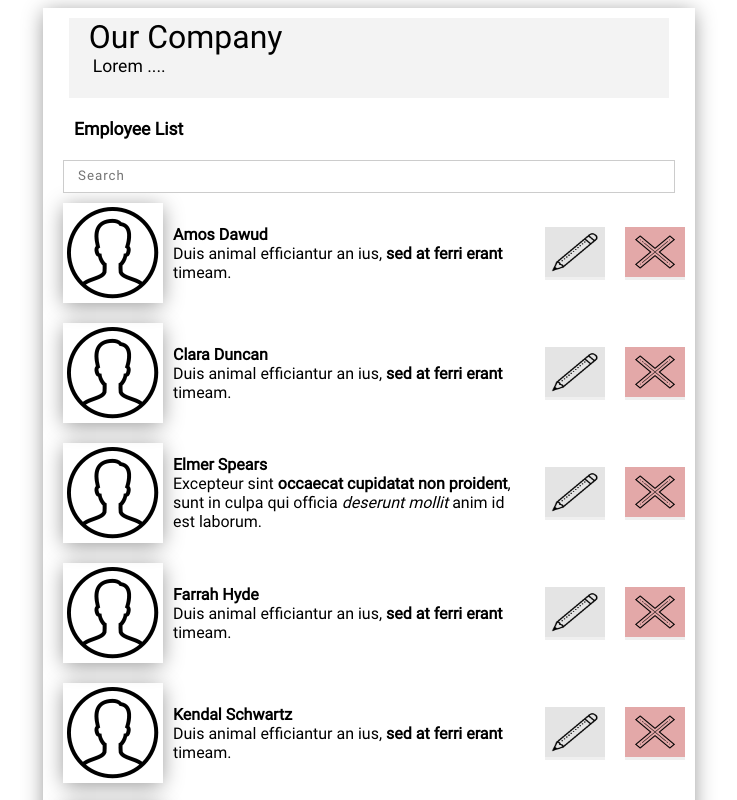
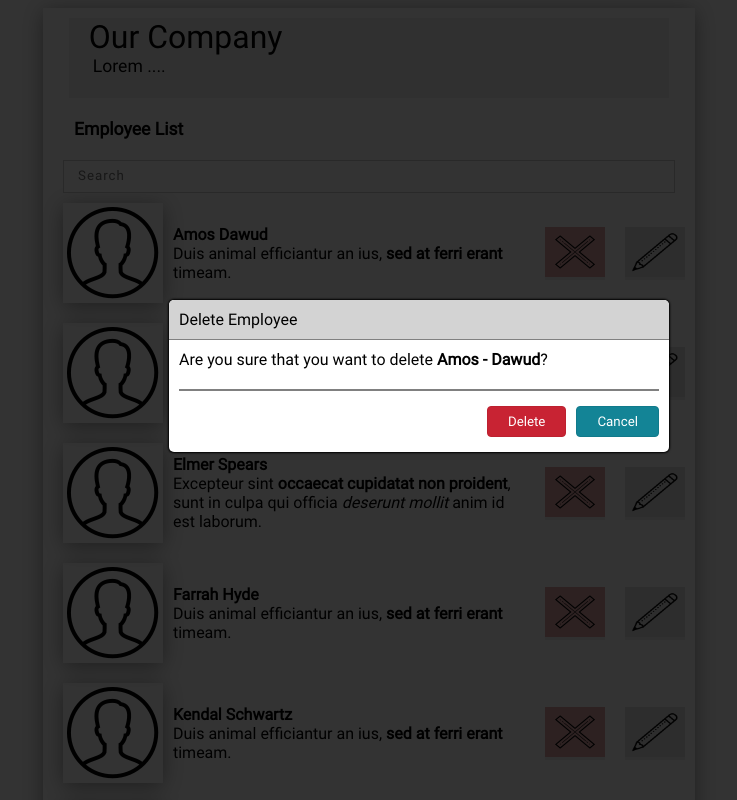
Before and after one commit to alina-olaru/EmployeesManagement, an Angular app in the folder EmployeesManagementApp/: page / in a window 1280 px wide. Both pictures are taken after a click on the button 846 px from the left and 253 px from the top of the page. Shown: the top 800 px of the page, without its empty margins (271-1008 px from the left). Built offline with nearby package versions, Linux system fonts and the light colour scheme.

Commit message:
Confirm dialog modal logic created

```diff
--- a/EmployeesManagementApp/src/app/app.module.ts
+++ b/EmployeesManagementApp/src/app/app.module.ts
@@ -1,3 +1,4 @@
+import { SharedModule } from './shared/shared.module';
 import { BrowserModule } from '@angular/platform-browser';
 import { NgModule } from '@angular/core';
 
@@ -28,7 +29,8 @@ import { FilterEmployeePipe } from './pipes/filter-employee.pipe';
     AppRoutingModule,
     HttpClientModule,
     BrowserAnimationsModule,
-    FormsModule
+    FormsModule,
+    SharedModule
   ],
   providers: [],
   bootstrap: [AppComponent]
--- a/EmployeesManagementApp/src/app/employee/employee.component.html
+++ b/EmployeesManagementApp/src/app/employee/employee.component.html
@@ -7,13 +7,14 @@
       <div class="" [innerHTML]="employee.Details"></div>
     </div>
     <div class="d-flex center-end">
+      <button class="button" (click)="DeleteEmployee()">
+        <img class="delete-button employee-man-button" src="../../assets/images/delete-user.png" />
+      </button>
+    </div>
+    <div class="d-flex center-end">
       <button class="button" [disabled]="employee.Blocked">
         <img class="edit-button employee-man-button" src="../../assets/images/edit-user.png" />
       </button>
     </div>
-    <div class="d-flex center-end">
-      <button class="button">
-        <img class="delete-button employee-man-button" src="../../assets/images/delete-user.png" />
-      </button>
-    </div>
+
   </div>
--- a/EmployeesManagementApp/src/app/employee/employee.component.ts
+++ b/EmployeesManagementApp/src/app/employee/employee.component.ts
@@ -1,3 +1,5 @@
+import { ConfirmDialogData } from 'src/app/models/confirm-dialog-data';
+import { ConfirmDialogService } from './../shared/confirm-dialog/confirm-dialog.service';
 import { Employee } from './../models/employee';
 import { Component, OnInit, Input, ChangeDetectionStrategy } from '@angular/core';
 import { SafeHtml } from '@angular/platform-browser';
@@ -20,11 +22,24 @@ export class EmployeeComponent implements OnInit {
   @Input('employee') employee: Employee;
   description: SafeHtml;
 
-  constructor() {
+  constructor(private confirmDialogService: ConfirmDialogService) {
 
   }
 
   ngOnInit(): void {
     console.log(this.employee);
   }
+
+  DeleteEmployee(){
+    this.confirmDialogService.OpenModal(
+      {
+        title: "Delete Employee",
+        content: `Are you sure that you want to delete <b>${this.employee.FirstName} - ${this.employee.SecondName}</b>?`,
+        deleteText: "Delete",
+        dismissText: "Cancel"
+      } as ConfirmDialogData
+    ).subscribe(response => {
+      console.log(response);
+    })
+  }
 }
--- a/EmployeesManagementApp/src/app/home/home.component.html
+++ b/EmployeesManagementApp/src/app/home/home.component.html
@@ -17,4 +17,6 @@
     </div>
     <ema-employees-list class="d-flex display-column flex-self-stretch" [filter]="searchKey"></ema-employees-list>
   </div>
+
+  <ema-confirm-dialog></ema-confirm-dialog>
 </div>
--- /dev/null
+++ b/EmployeesManagementApp/src/app/models/confirm-dialog-data.ts
@@ -0,0 +1,6 @@
+export class ConfirmDialogData {
+  title: string;
+  content: string;
+  deleteText: string;
+  dismissText: string;
+}
--- /dev/null
+++ b/EmployeesManagementApp/src/app/models/confirm-dialog-model.ts
@@ -0,0 +1,6 @@
+import { ConfirmDialogType } from './confirm-dialog-type.enum';
+import { ConfirmDialogData } from './confirm-dialog-data';
+export class ConfirmDialogModel {
+  data: ConfirmDialogData;
+  type: ConfirmDialogType;
+}
--- /dev/null
+++ b/EmployeesManagementApp/src/app/models/confirm-dialog-type.enum.ts
@@ -0,0 +1,5 @@
+export enum ConfirmDialogType {
+  OPEN,
+  CLOSE,
+  DISMISS
+}
--- /dev/null
+++ b/EmployeesManagementApp/src/app/shared/confirm-dialog/confirm-dialog.component.html
@@ -0,0 +1,16 @@
+<div id="overlay" [class]="{'dialog-visible': showDialog}" *ngIf="data!=null"></div>
+<div class="confirm-dialog-modal" [class]="{'dialog-visible': showDialog}" *ngIf="data!=null">
+  <div class="confirm-dialog-title">
+    {{data.title}}
+  </div>
+  <div class="confirm-dialog-content" [innerHTML]="data.content">
+  </div>
+  <div class="confirm-dialog-buttons">
+    <button class="button confirm-button" (click)="Close()">
+      {{data.deleteText}}
+    </button>
+    <button class="button dismiss-button" (click)="Dismiss()">
+      {{data.dismissText}}
+    </button>
+  </div>
+</div>
--- /dev/null
+++ b/EmployeesManagementApp/src/app/shared/confirm-dialog/confirm-dialog.component.scss
@@ -0,0 +1,69 @@
+.dialog-visible{
+  display: initial !important;
+}
+
+#overlay {
+  position: absolute;
+  top: 0px;
+  left: 0px;
+  z-index: 99;
+  background: rgba(0, 0, 0, 0.8);
+  width: 100%;
+  height: 100%;
+  display: none;
+}
+
+.confirm-dialog-modal {
+  background-color: #eee;
+  position: fixed;
+  top: 300px;
+  left: 50%;
+  width: 500px;
+  background: white;
+  margin-left: -200px;
+  box-shadow: 0px 0px 2px 1px black;
+  z-index: 100;
+  border-radius: 5px;
+  display: none;
+
+  .confirm-dialog-title {
+    padding: 10px;
+    background-color: lightgray;
+    border-bottom: 1px solid gray;
+    border-top-left-radius: 5px;
+    border-top-right-radius: 5px;
+  }
+
+  .confirm-dialog-content {
+    margin: 10px;
+    padding-bottom: 20px;
+    border-bottom: 2px solid gray;
+
+  }
+
+  .confirm-dialog-buttons {
+    padding: 5px 10px 15px 10px;
+    text-align: right;
+
+
+    .button {
+      padding: 7px 20px;
+      color: white;
+      border-radius: 4px;
+      cursor: pointer;
+    }
+
+    .confirm-button {
+      margin-right: 5px;
+      background-color: #c82333;
+      border: 1px solid #bd2130;
+
+    }
+
+    .dismiss-button {
+      margin-left: 5px;
+      background-color: #138496;
+      border: 1px solid #117a8b;
+    }
+  }
+}
--- /dev/null
+++ b/EmployeesManagementApp/src/app/shared/confirm-dialog/confirm-dialog.component.ts
@@ -0,0 +1,44 @@
+import { ConfirmDialogService } from './confirm-dialog.service';
+import { ConfirmDialogModel } from './../../models/confirm-dialog-model';
+import { BehaviorSubject } from 'rxjs';
+import { ConfirmDialogData } from './../../models/confirm-dialog-data';
+import { Component, OnInit } from '@angular/core';
+import { ConfirmDialogType } from 'src/app/models/confirm-dialog-type.enum';
+
+@Component({
+  selector: 'ema-confirm-dialog',
+  templateUrl: './confirm-dialog.component.html',
+  styleUrls: ['./confirm-dialog.component.scss']
+})
+export class ConfirmDialogComponent implements OnInit {
+
+  showDialog: boolean;
+  data: ConfirmDialogData;
+
+  constructor(private confirmDialogService: ConfirmDialogService) {
+    this.showDialog = false;
+    this.data = null;
+   }
+
+  ngOnInit(): void {
+    this.confirmDialogService._modalSubject.subscribe(observer => {
+      if(observer != null){
+        this.data = observer;
+        this.showDialog = true;
+      }
+    });
+  }
+
+  Close(): void {
+    this.confirmDialogService.CloseModal(ConfirmDialogType.CLOSE);
+    this.showDialog = false;
+    this.data = null;
+  }
+
+  Dismiss(): void {
+    this.confirmDialogService.CloseModal(ConfirmDialogType.DISMISS);
+    this.showDialog = false;
+    this.data = null;
+  }
+
+}
--- /dev/null
+++ b/EmployeesManagementApp/src/app/shared/confirm-dialog/confirm-dialog.service.ts
@@ -0,0 +1,27 @@
+import { Injectable } from '@angular/core';
+import { BehaviorSubject, Observable } from 'rxjs';
+import { ConfirmDialogData } from 'src/app/models/confirm-dialog-data';
+import { ConfirmDialogType } from 'src/app/models/confirm-dialog-type.enum';
+
+@Injectable({
+  providedIn: 'root',
+})
+export class ConfirmDialogService {
+  private modalSubjectSource: BehaviorSubject<ConfirmDialogData> = new BehaviorSubject<ConfirmDialogData>(null);
+  private modalCloseSubjectSource: BehaviorSubject<ConfirmDialogType> =  new BehaviorSubject<ConfirmDialogType>(null);
+
+  public _modalSubject: Observable<ConfirmDialogData> = this.modalSubjectSource.asObservable();
+  public _modalCloseSubject: Observable<ConfirmDialogType> = this.modalCloseSubjectSource.asObservable();
+
+  constructor() {
+  }
+
+  OpenModal(data: ConfirmDialogData) {
+    this.modalSubjectSource.next(data);
+    return this.modalCloseSubjectSource.asObservable();
+  }
+
+  CloseModal(type: ConfirmDialogType) {
+    this.modalCloseSubjectSource.next(type);
+  }
+}
```
Also changed, not shown: EmployeesManagementApp/src/app/shared/shared.module.ts (+9 -2 lines), 2 other files (tests, documents, lock files or other folders).
